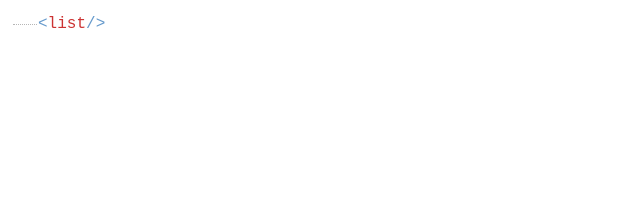
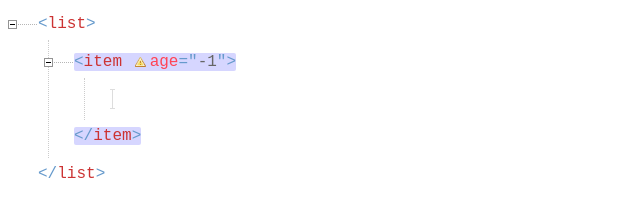
Before and after one commit to uhziel/gxeditor, a plain HTML site: page test.html in a window 1280 px wide. Shown: the whole page, without its empty margins (0-640 px from the left). Drawn offline with nearby package versions, Linux system fonts and the light colour scheme.

Commit message:
添加对Attr的校验validate()

```diff
--- a/test.html
+++ b/test.html
@@ -2,13 +2,13 @@
 <html>
 
 <head>
-	<script src="http://code.jquery.com/jquery-1.11.0.min.js"></script>
-	<script type="text/javascript" src="xonomy-3.5.0/xonomy.js"></script>
-	<link type="text/css" rel="stylesheet" href="xonomy-3.5.0/xonomy.css"/>
+    <script src="http://code.jquery.com/jquery-1.11.0.min.js"></script>
+    <script type="text/javascript" src="xonomy-3.5.0/xonomy.js"></script>
+    <link type="text/css" rel="stylesheet" href="xonomy-3.5.0/xonomy.css" />
 
     <script type="text/javascript">
         function start() {
-            var xml = "<list></list>";
+            var xml = "<list><item age='-1' /></list>";
 
             ///////////////////////////////////////
             // Number
@@ -40,6 +40,21 @@
                     asker: askNum,
                     askerParameter: rule,
                     menu: [],
+                    validate: function (jsAttribute) {
+                        var _rule = this.askerParameter;
+                        if (_rule.min !== undefined && jsAttribute.value < _rule.min) {
+                            Xonomy.warnings.push({
+                                htmlID: jsAttribute.htmlID,
+                                text: `不能比${_rule.min}小。`
+                            })
+                        }
+                        if (_rule.max !== undefined && jsAttribute.value > _rule.max) {
+                            Xonomy.warnings.push({
+                                htmlID: jsAttribute.htmlID,
+                                text: `不能比${_rule.max}大。`
+                            })
+                        }
+                    }
                 };
                 if (rule.optional === true) {
                     intAttrSpec.menu.push({
@@ -73,6 +88,26 @@
                     console.log("Ah been chaaanged!");
                 },
                 validate: function (jsElement) {
+                    if (typeof (jsElement) == "string") jsElement = Xonomy.xml2js(jsElement);
+                    var valid = true;
+                    var elementSpec = this.elements[jsElement.name];
+                    if (elementSpec.validate) {
+                        elementSpec.validate(jsElement); //validate the element
+                    }
+                    for (var iAttribute = 0; iAttribute < jsElement.attributes.length; iAttribute++) {
+                        var jsAttribute = jsElement.attributes[iAttribute];
+                        var attributeSpec = elementSpec.attributes[jsAttribute.name];
+                        if (attributeSpec.validate) {
+                            if (!attributeSpec.validate(jsAttribute)) valid = false; //validate the attribute
+                        }
+                    }
+                    for (var iChild = 0; iChild < jsElement.children.length; iChild++) {
+                        if (jsElement.children[iChild].type == "element") {
+                            var jsChild = jsElement.children[iChild];
+                            if (!this.validate(jsChild)) valid = false; //recurse to the child element
+                        }
+                    }
+                    return valid;
                 },
                 elements: {
                     "list": {
@@ -84,8 +119,8 @@
                         collapsed: function (jsElement) { return false }
                     },
                     "item": {
-                        ...genIntAttrSpec({min:1, max:10}),
-                        hasText : true,
+                        ...genIntAttrSpec({ min: 1, max: 10 }),
+                        hasText: true,
                         backgroundColour: "#d6d6ff",
                         menu: [{
                             caption: "Add @age",
@@ -107,8 +142,8 @@
                         }
                         ],
                         attributes: {
-                            "age": genIntAttrSpec({default:20, min:0, max:100, precision:1}),
-                            "height": genIntAttrSpec({min:0, max:200, precision:0.01, optional:true}),
+                            "age": genIntAttrSpec({ default: 20, min: 0, max: 100, precision: 1 }),
+                            "height": genIntAttrSpec({ min: 0, max: 200, precision: 0.01, optional: true }),
                             "create_time": dateAttrSpec
                         },
                         collapsed: function (jsElement) { return false }
```
